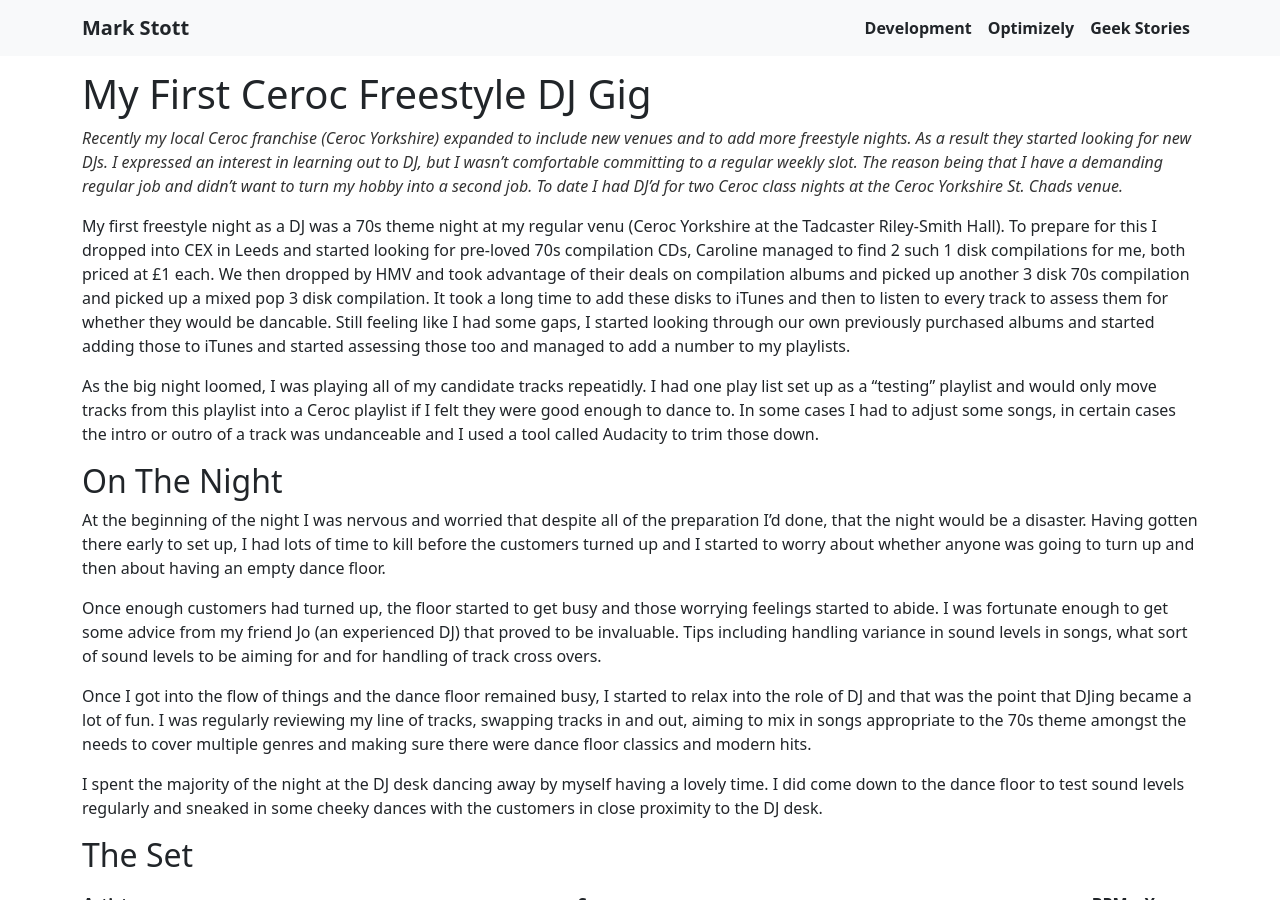
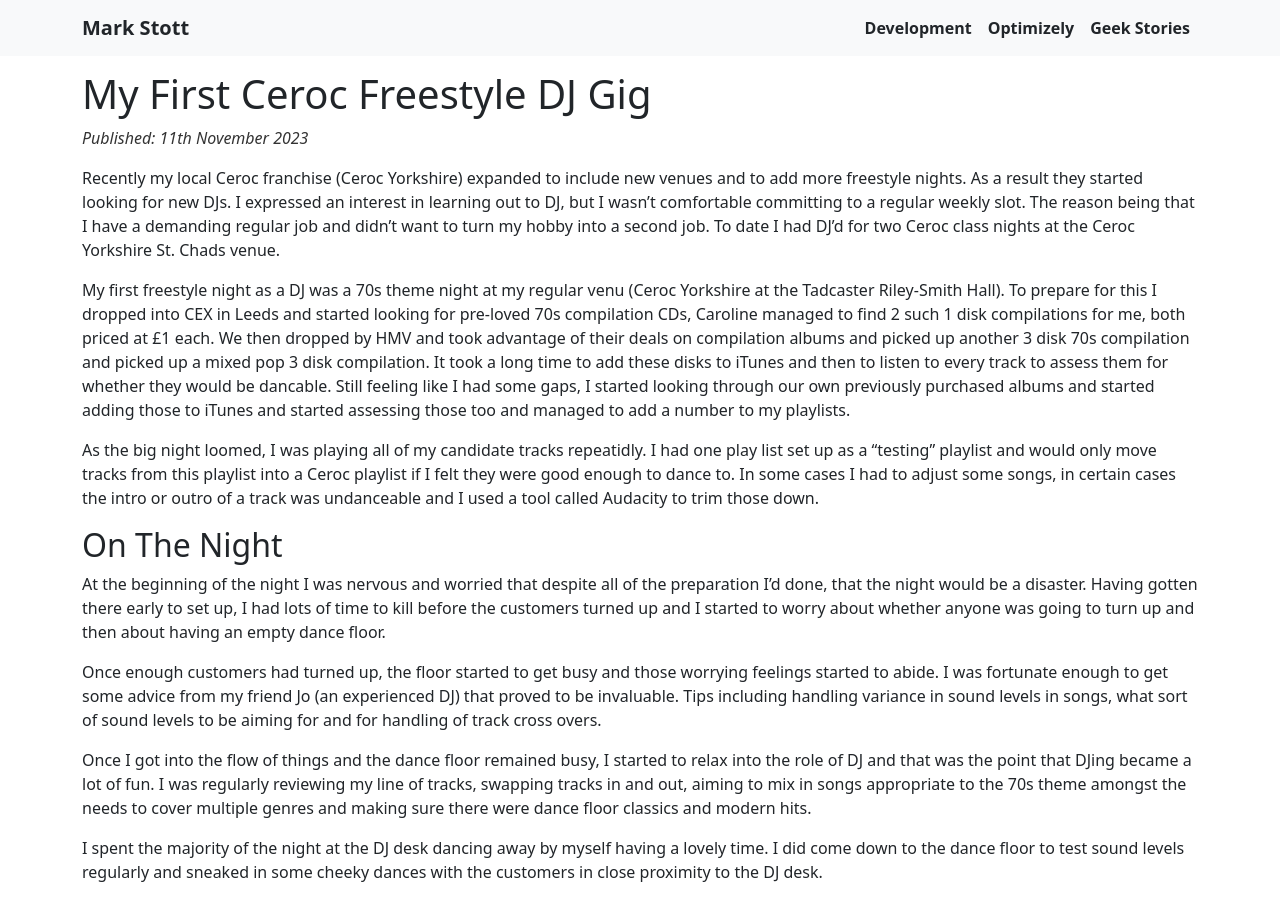
Before and after one commit to GeekInTheNorth/GeekInTheNorth.github.io, a Jekyll site: the page built from _posts/2023-11-11-first-ceroc-freestyle-as-a-dj.md, in a window 1280 px wide and 900 px high. Built offline with Jekyll 4.4.1, drawn with Linux system fonts in a browser that asks for light colours.

Commit message:
Update 2023-11-11-first-ceroc-freestyle-as-a-dj.md

```diff
--- a/_posts/2023-11-11-first-ceroc-freestyle-as-a-dj.md
+++ b/_posts/2023-11-11-first-ceroc-freestyle-as-a-dj.md
@@ -7,6 +7,8 @@ category: "Geek Stories"
 ---
 
 # My First Ceroc Freestyle DJ Gig
+
+Published: 11th November 2023
 
 Recently my local Ceroc franchise (Ceroc Yorkshire) expanded to include new venues and to add more freestyle nights.  As a result they started looking for new DJs.  I expressed an interest in learning out to DJ, but I wasn't comfortable committing to a regular weekly slot.  The reason being that I have a demanding regular job and didn't want to turn my hobby into a second job.  To date I had DJ'd for two Ceroc class nights at the Ceroc Yorkshire St. Chads venue.
 
```
